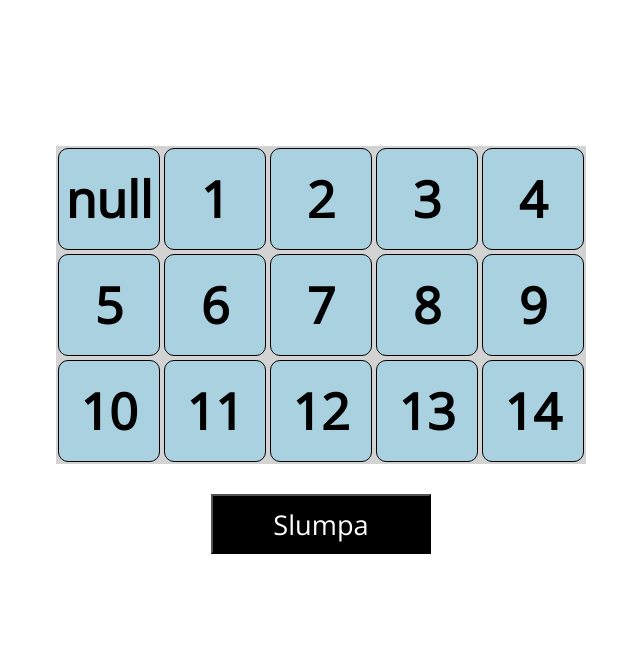
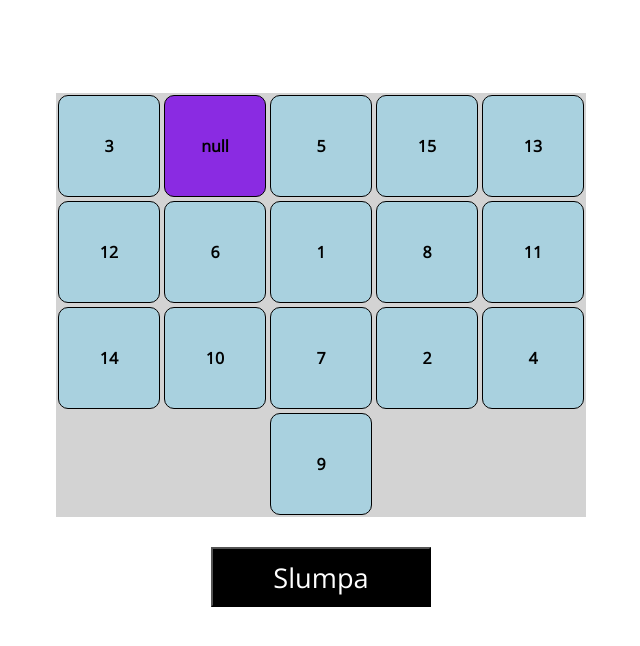
Before and after one commit to AnnaTerelius/react-puzzel, a React (Create React App) app: page / in a window 1280 px wide. Shown: the top 646 px of the page, without its empty margins (319-959 px from the left). Built offline with nearby package versions, Linux system fonts and the light colour scheme.

Commit message:
added useEffect

```diff
--- a/src/App.css
+++ b/src/App.css
@@ -32,9 +32,17 @@
   font-weight: bold;
   cursor: pointer;
   margin: 2px;
-  background-color: rgb(169, 209, 223);
+
   border-radius: 10px;
   border: 1.5px solid black;
+}
+
+.null{
+  background-color: blueviolet;
+}
+
+.number{
+  background-color: rgb(169, 209, 223);
 }
 
 .btn{
--- a/src/Square.js
+++ b/src/Square.js
@@ -2,14 +2,25 @@ import React, {useState, useEffect} from 'react';
 
 export const Square = () => {
 
-    const [numbers, setNumbers] = useState(['null',1 ,2 ,3 ,4 ,5 , 6, 7, 8, 9, 10, 11, 12, 13, 14])
+
     const [guid, setGuid] = useState(1)
     const size = 4;
+    const sizeRows = 4;
+    const tempArray = ['null']
+    const squareNumbers = (size * sizeRows - 1)
+
+    for (var index = 1; index <= squareNumbers; index++) {
+        tempArray.push(index)
+      }
+
+
     const width = 400;
     const height = 400;
-    const squareNumbers = (size * size - 1)
+    const [numbers, setNumbers] = useState(tempArray)
+
 
     const squareWidth = (width / size)
+    console.log(squareWidth)
     const squareHeight = (height / size)
 
     const squareClicked = (event) => {
@@ -42,7 +53,7 @@ export const Square = () => {
         }
         if (swapNumbers === true){
             //numbers[5]= 7 // bytt siffran på plats nr 5 till siffran 7
-           numbers[nullNr]= event.target.id
+           numbers[nullNr]= parseInt(event.target.id)
            numbers[clickedNr]= 'null'
            setNumbers(numbers)
            setGuid(guid+1)
@@ -52,7 +63,7 @@ export const Square = () => {
     }
 
 
-    let shuffleNumbers = () => {
+    const shuffleNumbers = () => {
         let shuffled = numbers.map((a) => [Math.random(),a]).sort((a,b) => a[0]-b[0]).map((a) => a[1]);
         return shuffled
 
@@ -68,6 +79,10 @@ export const Square = () => {
         console.log('numbers är ' + numbers)
     }
 
+    //this will run once when starting the app to get the numbers shuffled (the empty array makes it run only once)
+    useEffect(() => {
+        setNumbers(shuffleNumbers)
+      }, []);
 
 
     return(
@@ -76,7 +91,7 @@ export const Square = () => {
 
         <div key={guid} className="field">
             {numbers.map((number) => (
-                <div className="squares" id={number} onClick={squareClicked} style={{width: Math.floor(squareWidth), height: Math.floor(squareHeight), fontSize: Math.floor(height / 8)}}>{number}</div>
+                <div className={number === 'null' ? "null squares" : "number squares"} id={number} onClick={squareClicked} style={{width: Math.floor(squareWidth),  height: Math.floor(squareHeight)}}>{number}</div>
             ))}
             </div>
             <button className="btn" onClick={clickedBtn}>Slumpa</button>
```
